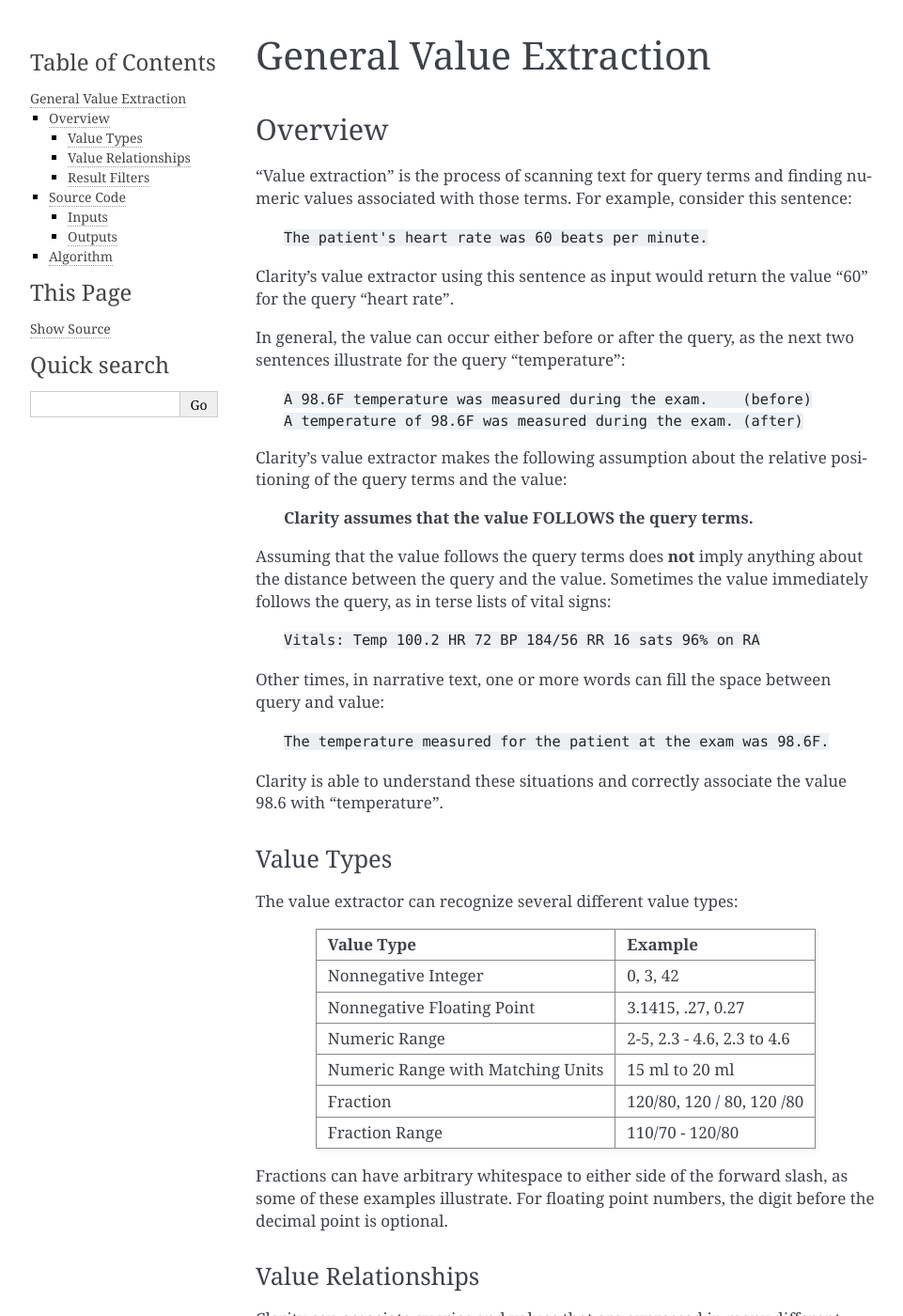
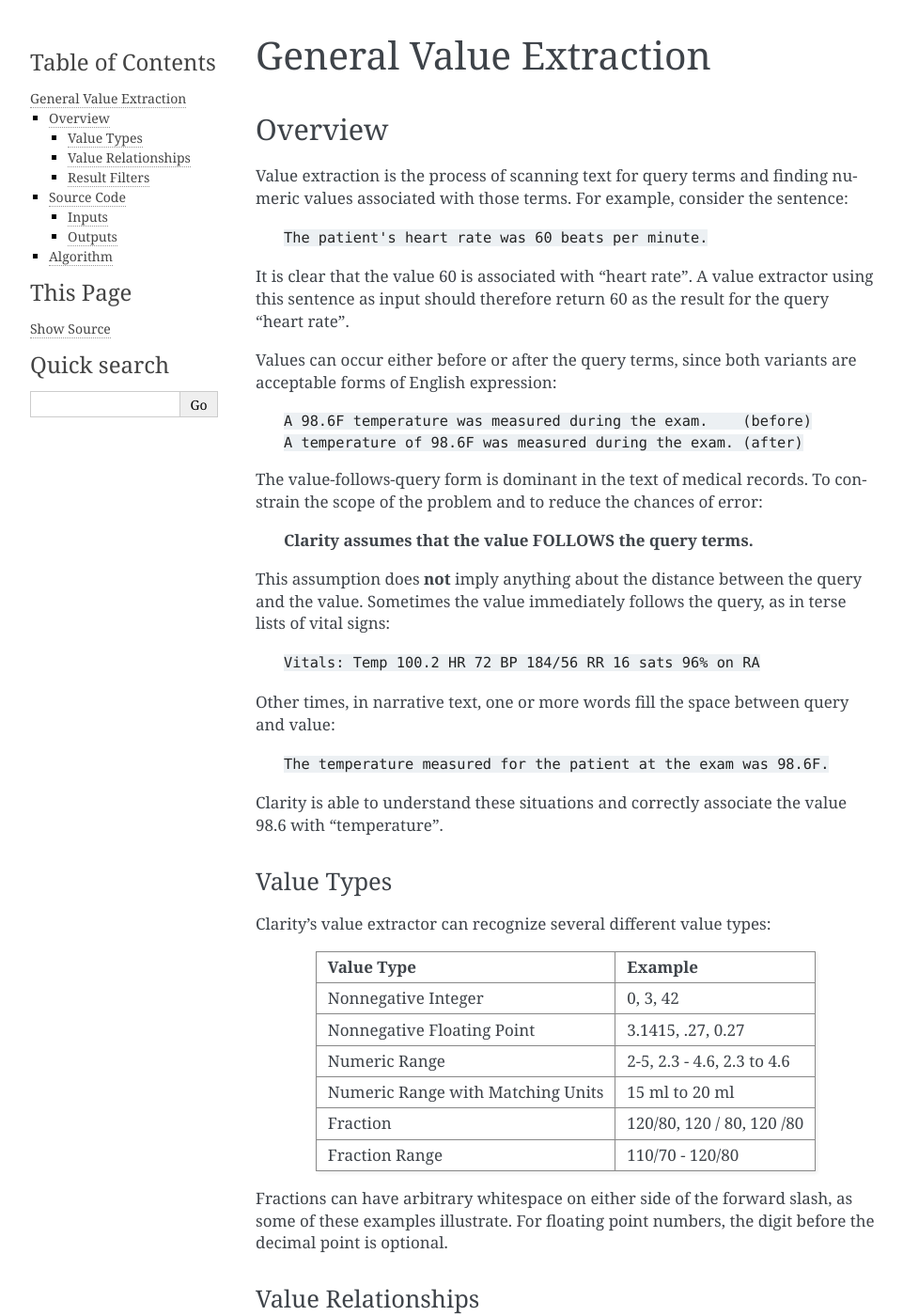
Before and after one commit to ClarityNLP/ClarityNLP, a Sphinx documentation site: the page built from docs/algorithms/value_extraction.rst, in a window 1280 px wide and 1400 px high. Shown: the whole window at 94% size, without its empty margins (148-1109 px from the left). Built offline with Sphinx 7.4.7, drawn with Linux system fonts in a browser that asks for light colours; some of the changed text lies outside the part shown.

Commit message:
more work on introductory sections of value extractor documentation

```diff
--- a/docs/algorithms/value_extraction.rst
+++ b/docs/algorithms/value_extraction.rst
@@ -4,33 +4,34 @@
 Overview
 ========
 
-"Value extraction" is the process of scanning text for query terms and finding
-numeric values associated with those terms. For example, consider this
+Value extraction is the process of scanning text for query terms and finding
+numeric values associated with those terms. For example, consider the
 sentence:
 
     ``The patient's heart rate was 60 beats per minute.``
 
-Clarity's value extractor using this sentence as input would return the
-value "60" for the query "heart rate".
+It is clear that the value 60 is associated with "heart rate". A value
+extractor using this sentence as input should therefore return 60 as the
+result for the query "heart rate".
 
-In general, the value can occur either before or after the query, as the next
-two sentences illustrate for the query "temperature":
+Values can occur either before or after the query terms, since both
+variants are acceptable forms of English expression:
 
  |   ``A 98.6F temperature was measured during the exam.    (before)``
  |   ``A temperature of 98.6F was measured during the exam. (after)``
 
-Clarity's value extractor makes the following assumption about the relative
-positioning of the query terms and the value:
+The value-follows-query form is dominant in the text of medical records.
+To constrain the scope of the problem and to reduce the chances of error:
 
     **Clarity assumes that the value FOLLOWS the query terms.**
 
-Assuming that the value follows the query terms does **not** imply anything about
-the distance between the query and the value. Sometimes the value immediately
-follows the query, as in terse lists of vital signs:
+This assumption does **not** imply anything about the distance between the
+query and the value. Sometimes the value immediately follows the query, as
+in terse lists of vital signs:
 
     ``Vitals: Temp 100.2 HR 72 BP 184/56 RR 16 sats 96% on RA``
 
-Other times, in narrative text, one or more words can fill the space between
+Other times, in narrative text, one or more words fill the space between
 query and value:
 
     ``The temperature measured for the patient at the exam was 98.6F.``
@@ -41,7 +42,7 @@
 Value Types
 -----------
 
-The value extractor can recognize several different value types:
+Clarity's value extractor can recognize several different value types:
 
 =================================  ===========================
 Value Type                         Example
@@ -54,15 +55,14 @@
 Fraction Range                     110/70 - 120/80
 =================================  ===========================
 
-Fractions can have arbitrary whitespace to either side of the forward
+Fractions can have arbitrary whitespace on either side of the forward
 slash, as some of these examples illustrate. For floating point numbers,
 the digit before the decimal point is optional.
 
 Value Relationships
 -------------------
 
-Clarity can associate queries and values that are expressed in many different
-formats:
+Clarity can associate queries and values expressed in many different formats:
 
 =================================  ============================================
 Format                             Example
@@ -73,18 +73,20 @@
 Equality                           T=98.6, T = 98.6, T= 98.6, T is 98.6
 Approximations                     T ~ 98.6, T approx. 98.6, T is ~98.6
 Greater Than or Less Than          T > 98.6, T <= 98.6, T .lt. 98.6, T gt 98.6
+Narrative                          T was greater than 98.6
 =================================  ============================================
 
-In general, the amount of whitespace between query and value can be arbitrary.
+In general, the amount of whitespace between query and value is arbitrary.
 
 Result Filters
 --------------
 
-Clarity can filter numerical results by user-specified min and max values.
+Clarity filters numerical results by user-specified min and max values.
 Any results that fall outside of the interval ``[min, max]`` are discarded.
+Any numeric value is accepted if these limits are not specified.
 
 For fractions, the value extractor returns the numerator value by default.
-The denominator can be returned instead by use of a runtime option.
+The denominator can be returned instead by use of a runtime argumen.
 
 
 Source Code
@@ -109,7 +111,7 @@
            is_denom_only=False)      # set to True to return denoms
 
 If the str_minval and str_maxval arguments are omitted, Clarity accepts any
-numeric value that it finds for a given query. The other arguments should be
+numeric value that it finds for a given query. The other arguments are
 self-explanatory.
 
 Outputs
@@ -147,5 +151,7 @@
 not valid for a given result will have a value of EMPTY_FIELD and should be
 ignored.
 
+
+
 Algorithm
 =========
```
Also changed, not shown: other parts of docs/algorithms/value_extraction.rst (+3 -1 lines).
